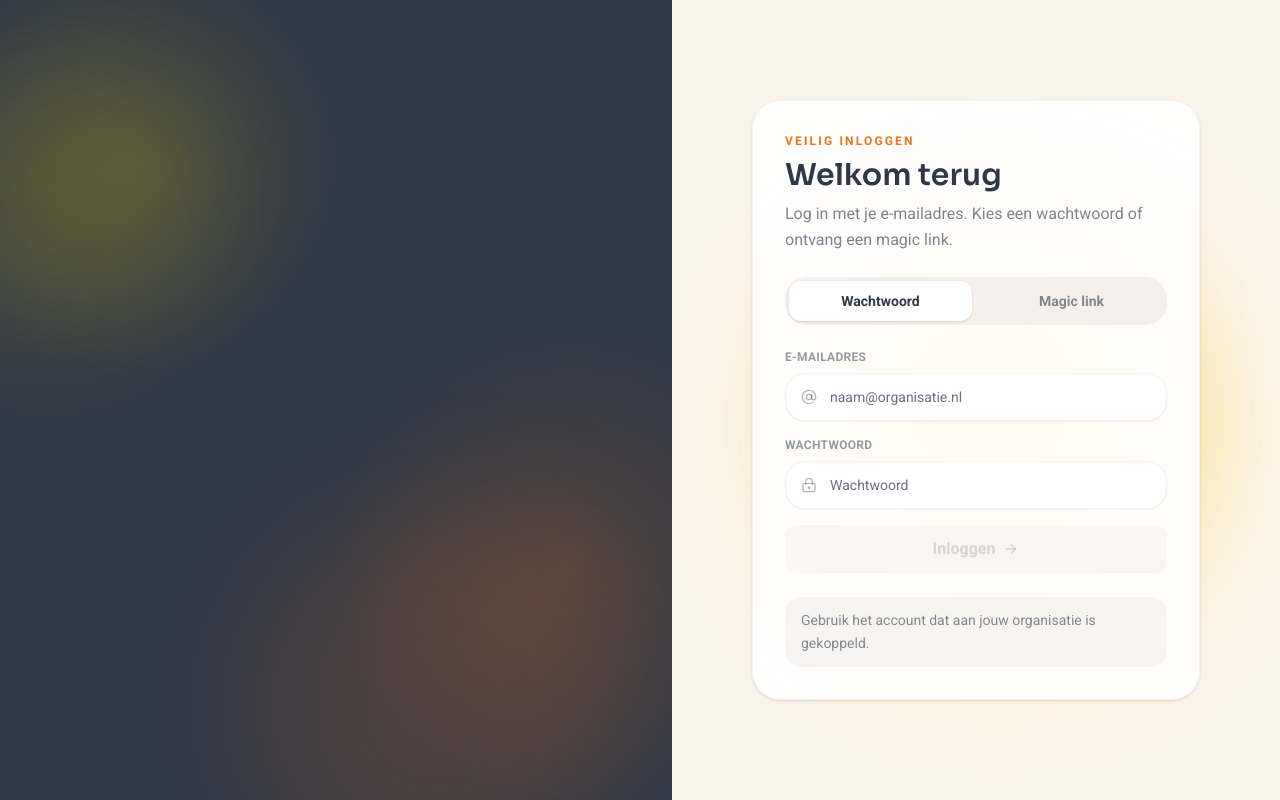
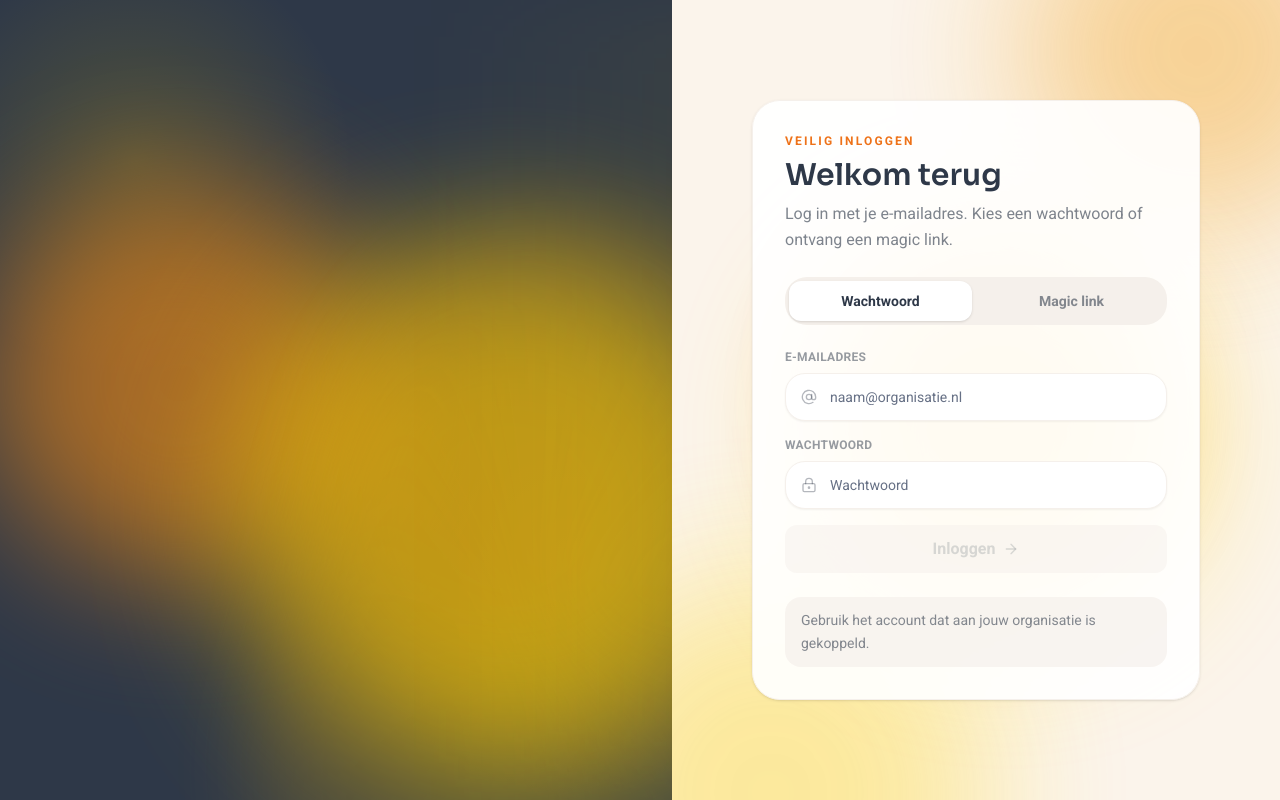
Before and after one commit to joriszwanenburg95-maker/Digidromen, a React (Vite) app in the folder portal/: page /login in a window 1280 px wide. Built offline with nearby package versions, Linux system fonts and the light colour scheme; no server answers.

Commit message:
Move login glow into page background

```diff
--- a/portal/src/components/ui/auth-page.tsx
+++ b/portal/src/components/ui/auth-page.tsx
@@ -28,61 +28,78 @@ const loginQuotes = [
   "Maak Digidromen waar",
 ];
 
-function LoginGlowRibbon() {
+function LoginAmbientField({ side }: { side: "left" | "right" }) {
   const prefersReducedMotion = useReducedMotion();
+  const isLeft = side === "left";
 
   return (
     <div
       aria-hidden
-      className="pointer-events-none relative h-28 overflow-hidden rounded-[26px] border border-white/10 bg-white/[0.06]"
+      className={`pointer-events-none absolute inset-0 z-0 overflow-hidden ${
+        isLeft ? "opacity-100" : "opacity-80"
+      }`}
     >
       <motion.div
-        className="absolute -left-12 top-1/2 h-40 w-40 -translate-y-1/2 rounded-full bg-digidromen-yellow/70 blur-2xl"
+        className={`absolute rounded-full blur-3xl ${
+          isLeft
+            ? "-left-20 top-[22%] h-96 w-96 bg-digidromen-yellow/30"
+            : "-right-24 top-[-8rem] h-80 w-80 bg-digidromen-yellow/22"
+        }`}
         animate={{
-          x: prefersReducedMotion ? 0 : [0, 96, 210, 52, 0],
-          y: prefersReducedMotion ? 0 : [0, -12, 12, 18, 0],
-          scale: prefersReducedMotion ? 1 : [1, 1.25, 0.92, 1.12, 1],
-          opacity: prefersReducedMotion ? 0.72 : [0.66, 0.9, 0.58, 0.82, 0.66],
+          x: prefersReducedMotion ? 0 : isLeft ? [0, 110, 42, 0] : [0, -34, 18, 0],
+          y: prefersReducedMotion ? 0 : isLeft ? [0, -34, 44, 0] : [0, 32, -14, 0],
+          scale: prefersReducedMotion ? 1 : [1, 1.18, 0.94, 1],
+          opacity: prefersReducedMotion ? 0.68 : isLeft ? [0.46, 0.78, 0.52, 0.46] : [0.34, 0.52, 0.38, 0.34],
           backgroundColor: prefersReducedMotion
             ? "#FFD500"
             : ["#FFD500", "#F2A900", "#EE7219", "#FFD500"],
         }}
-        transition={{ duration: 8.5, repeat: Infinity, ease: "easeInOut" }}
+        transition={{ duration: isLeft ? 10 : 11.5, repeat: Infinity, ease: "easeInOut" }}
       />
       <motion.div
-        className="absolute -right-10 top-3 h-36 w-36 rounded-full bg-digidromen-orange/70 blur-2xl"
+        className={`absolute rounded-full blur-3xl ${
+          isLeft
+            ? "bottom-[10%] right-[-10rem] h-[30rem] w-[30rem] bg-digidromen-orange/32"
+            : "bottom-[-13rem] left-[-8rem] h-96 w-96 bg-digidromen-orange/14"
+        }`}
         animate={{
-          x: prefersReducedMotion ? 0 : [0, -86, -190, -44, 0],
-          y: prefersReducedMotion ? 0 : [0, 16, -10, 8, 0],
-          scale: prefersReducedMotion ? 1 : [0.96, 1.18, 1.02, 1.24, 0.96],
-          opacity: prefersReducedMotion ? 0.68 : [0.58, 0.86, 0.62, 0.78, 0.58],
+          x: prefersReducedMotion ? 0 : isLeft ? [0, -96, -22, 0] : [0, 38, -20, 0],
+          y: prefersReducedMotion ? 0 : isLeft ? [0, 42, -26, 0] : [0, -26, 18, 0],
+          scale: prefersReducedMotion ? 1 : [0.98, 1.16, 1.04, 0.98],
+          opacity: prefersReducedMotion ? 0.6 : isLeft ? [0.42, 0.7, 0.48, 0.42] : [0.24, 0.42, 0.3, 0.24],
           backgroundColor: prefersReducedMotion
             ? "#EE7219"
             : ["#EE7219", "#FFD500", "#F2A900", "#EE7219"],
         }}
-        transition={{ duration: 9.5, repeat: Infinity, ease: "easeInOut" }}
+        transition={{ duration: isLeft ? 12 : 13.5, repeat: Infinity, ease: "easeInOut" }}
       />
       <motion.div
-        className="absolute left-1/2 top-1/2 h-52 w-[32rem] -translate-x-1/2 -translate-y-1/2 rounded-full bg-[conic-gradient(from_90deg,rgba(255,213,0,0.72),rgba(238,114,25,0.58),rgba(255,255,255,0),rgba(255,213,0,0.72))] blur-xl"
+        className={`absolute rounded-full blur-2xl ${
+          isLeft
+            ? "left-[18%] top-[45%] h-[32rem] w-[52rem] bg-[conic-gradient(from_90deg,rgba(255,213,0,0.34),rgba(238,114,25,0.32),rgba(255,255,255,0.03),rgba(255,213,0,0.34))]"
+            : "left-1/2 top-1/2 h-[26rem] w-[34rem] -translate-x-1/2 -translate-y-1/2 bg-[conic-gradient(from_90deg,rgba(255,213,0,0.16),rgba(238,114,25,0.12),rgba(255,255,255,0),rgba(255,213,0,0.16))]"
+        }`}
         animate={{
           rotate: prefersReducedMotion ? 0 : 360,
           scale: prefersReducedMotion ? 1 : [1, 1.08, 0.98, 1],
-          opacity: prefersReducedMotion ? 0.46 : [0.34, 0.66, 0.44, 0.34],
+          opacity: prefersReducedMotion ? 0.42 : isLeft ? [0.28, 0.58, 0.36, 0.28] : [0.2, 0.38, 0.24, 0.2],
         }}
         transition={{
-          rotate: { duration: 16, repeat: Infinity, ease: "linear" },
-          scale: { duration: 6.5, repeat: Infinity, ease: "easeInOut" },
-          opacity: { duration: 6.5, repeat: Infinity, ease: "easeInOut" },
+          rotate: { duration: isLeft ? 18 : 24, repeat: Infinity, ease: "linear" },
+          scale: { duration: 7.5, repeat: Infinity, ease: "easeInOut" },
+          opacity: { duration: 7.5, repeat: Infinity, ease: "easeInOut" },
         }}
       />
-      <motion.div
-        className="absolute inset-x-6 top-1/2 h-px bg-gradient-to-r from-transparent via-white/80 to-transparent"
-        animate={{
-          x: prefersReducedMotion ? 0 : ["-62%", "62%"],
-          opacity: prefersReducedMotion ? 0.42 : [0, 0.95, 0],
-        }}
-        transition={{ duration: 4.8, repeat: Infinity, ease: "easeInOut" }}
-      />
+      {isLeft ? (
+        <motion.div
+          className="absolute -right-[16rem] top-0 h-full w-[34rem] bg-gradient-to-r from-transparent via-digidromen-yellow/10 to-digidromen-orange/16 blur-2xl"
+          animate={{
+            x: prefersReducedMotion ? 0 : [-18, 34, -18],
+            opacity: prefersReducedMotion ? 0.44 : [0.26, 0.54, 0.26],
+          }}
+          transition={{ duration: 8.5, repeat: Infinity, ease: "easeInOut" }}
+        />
+      ) : null}
     </div>
   );
 }
@@ -145,8 +162,7 @@ export function AuthPage({
     <main className="min-h-screen bg-digidromen-beige lg:grid lg:grid-cols-[1.05fr_0.95fr]">
       <section className="relative hidden min-h-screen overflow-hidden bg-digidromen-dark p-10 lg:flex lg:flex-col lg:justify-between">
         <div aria-hidden className="absolute inset-0 bg-[radial-gradient(circle_at_20%_20%,rgba(255,213,0,0.16),transparent_26%),radial-gradient(circle_at_85%_70%,rgba(238,114,25,0.18),transparent_30%)]" />
-        <div aria-hidden className="absolute -left-24 top-16 h-72 w-72 rounded-full bg-digidromen-yellow/12 blur-3xl motion-safe:animate-auth-float" />
-        <div aria-hidden className="absolute -bottom-24 right-10 h-96 w-96 rounded-full bg-digidromen-orange/16 blur-3xl motion-safe:animate-auth-float-delayed" />
+        <LoginAmbientField side="left" />
         <div className="relative z-10 motion-safe:animate-auth-rise">
           <p className="text-xs font-semibold uppercase tracking-[0.24em] text-digidromen-yellow">
             Digidromen Portal
@@ -174,9 +190,6 @@ export function AuthPage({
               mainClassName="font-heading text-2xl font-semibold leading-tight"
             />
           </div>
-          <div className="mb-4">
-            <LoginGlowRibbon />
-          </div>
           <div className="relative overflow-hidden rounded-[28px] border border-white/12 bg-white shadow-2xl transition-transform duration-500 hover:-translate-y-1 hover:rotate-[0.4deg]">
             <img
               src="/Digidromen kleuren.png"
@@ -192,6 +205,7 @@ export function AuthPage({
       </section>
 
       <section className="relative flex min-h-screen flex-col justify-center px-5 py-8 sm:px-8 lg:px-12">
+        <LoginAmbientField side="right" />
         <LoginCardGlow />
 
         <div className="relative z-10 mx-auto w-full max-w-md motion-safe:animate-auth-rise">
```
